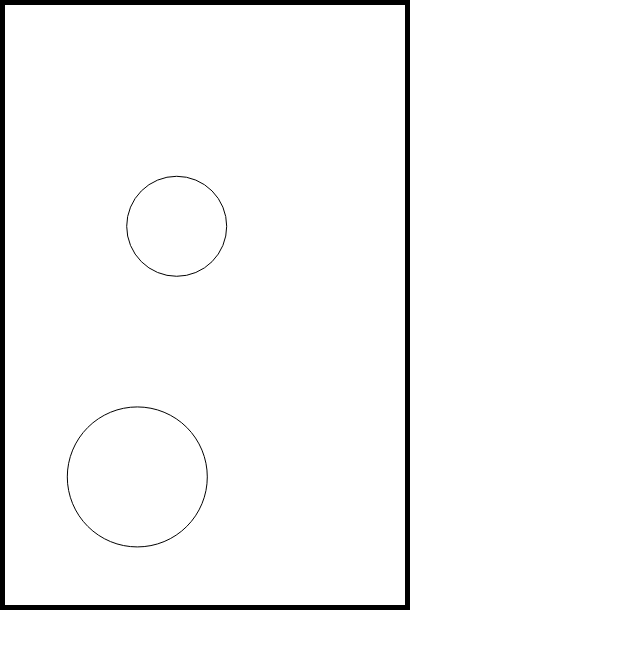
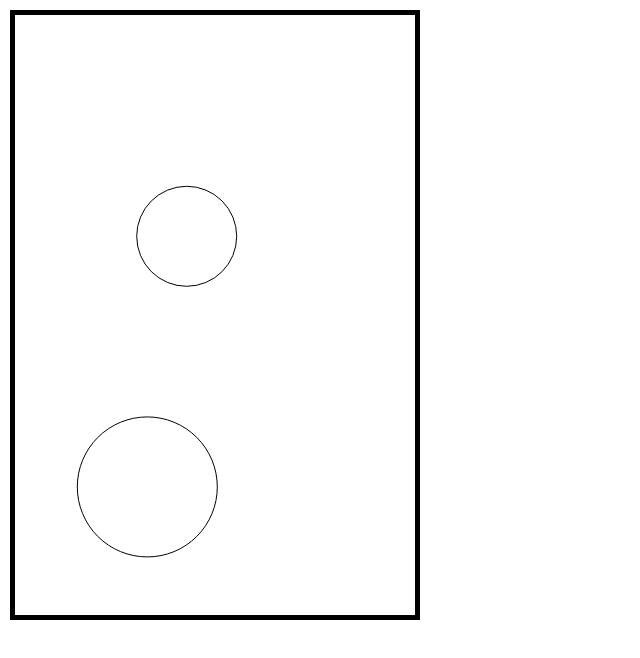
Before and after one commit to bhuvan-byte/air-hockey-multi, a website: page client/index.html in a window 1280 px wide. Shown: the whole page, without its empty margins (0-640 px from the left). Drawn offline with Linux system fonts and the light colour scheme.

Commit message:
Update index.html

```diff
--- a/client/index.html
+++ b/client/index.html
@@ -5,7 +5,7 @@
     <title></title>
     <style>
         html, body{
-            margin: 0px;
+            margin: 5px;
         }
         canvas{
             display: block;
```
